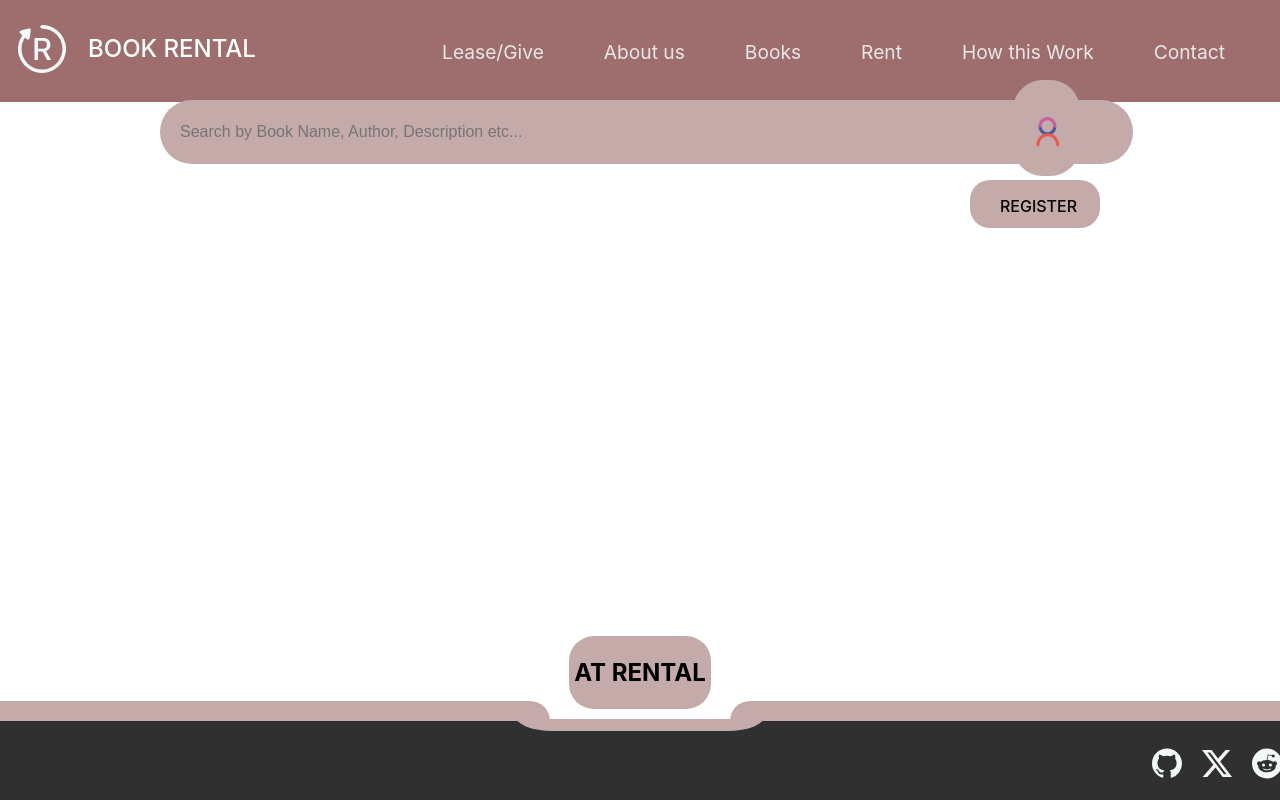
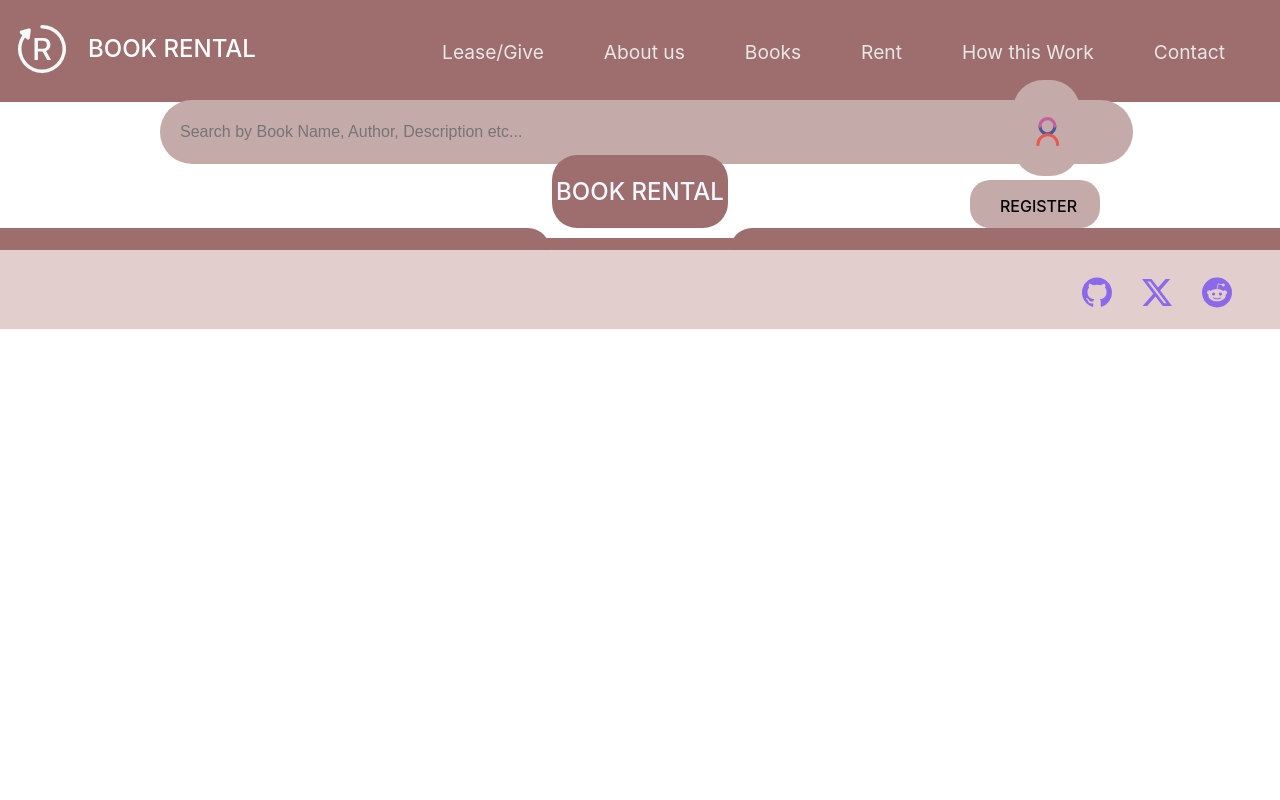
Before and after one commit to Vipulagarwal-2000/Rent-UI, a React (Create React App) app: page / in a window 1280 px wide. Built offline with nearby package versions, Linux system fonts and the light colour scheme; no server answers.

Commit message:
second commit fix header, footer and wildcard

```diff
--- a/src/components/NoRoute/NoRoute.jsx
+++ b/src/components/NoRoute/NoRoute.jsx
@@ -11,7 +11,9 @@ function NoRoute() {
   return (
     <div>
         <Header />
+        <div className="NoRoute-div">
         <h1 className="NoRoute-css"> 404 : Wrong route/Endpoint!!</h1>
+        </div>
         <Footer />
     </div>
 
--- a/src/components/NoRoute/noroute.css
+++ b/src/components/NoRoute/noroute.css
@@ -1,6 +1,11 @@
+.NoRoute-div {
+    height:60vh;
+}
+
+
 .NoRoute-css {
     font-size: 6rem;
     margin-left:300px;
-    margin-top: 300px;
+
     color: rgb(197, 170, 170);
 }
--- a/src/components/footer/Footer.jsx
+++ b/src/components/footer/Footer.jsx
@@ -1,67 +1,60 @@
 import React from "react";
-import "./common.css"
+import "./footer.css";
 
 function Footer() {
+  return (
 
-
-
-  return (
-    <div className="foot">
-    <div className="cover">
-    <div className="float"><h2>AT RENTAL</h2></div>
+    <div className="footer">
+      <div className="footer-cover">
+        <div className="footer-float">
+          <a href="./"><h2>BOOK RENTAL</h2></a>
         </div>
-  <div className="sides">
-    <div className="one"></div>
-    <div className="two"></div>
       </div>
-  <div className="bottom">
-    <div className="icon">
+      <div className="footer-sides">
+        <div className="footer-one"></div>
+        <div className="footer-two"></div>
+      </div>
+      <div className="footer-bottom">
+        <div className="footer-icon">
           <svg
             xmlns="http://www.w3.org/2000/svg"
             width="16"
             height="16"
             fill="currentColor"
-        class="bi bi-github"
+            className="bi bi-github"
             viewBox="0 0 16 16"
           >
-        <path
-          d="M8 0C3.58 0 0 3.58 0 8c0 3.54 2.29 6.53 5.47 7.59.4.07.55-.17.55-.38 0-.19-.01-.82-.01-1.49-2.01.37-2.53-.49-2.69-.94-.09-.23-.48-.94-.82-1.13-.28-.15-.68-.52-.01-.53.63-.01 1.08.58 1.23.82.72 1.21 1.87.87 2.33.66.07-.52.28-.87.51-1.07-1.78-.2-3.64-.89-3.64-3.95 0-.87.31-1.59.82-2.15-.08-.2-.36-1.02.08-2.12 0 0 .67-.21 2.2.82.64-.18 1.32-.27 2-.27s1.36.09 2 .27c1.53-1.04 2.2-.82 2.2-.82.44 1.1.16 1.92.08 2.12.51.56.82 1.27.82 2.15 0 3.07-1.87 3.75-3.65 3.95.29.25.54.73.54 1.48 0 1.07-.01 1.93-.01 2.2 0 .21.15.46.55.38A8.01 8.01 0 0 0 16 8c0-4.42-3.58-8-8-8"
-        />
+            <path d="M8 0C3.58 0 0 3.58 0 8c0 3.54 2.29 6.53 5.47 7.59.4.07.55-.17.55-.38 0-.19-.01-.82-.01-1.49-2.01.37-2.53-.49-2.69-.94-.09-.23-.48-.94-.82-1.13-.28-.15-.68-.52-.01-.53.63-.01 1.08.58 1.23.82.72 1.21 1.87.87 2.33.66.07-.52.28-.87.51-1.07-1.78-.2-3.64-.89-3.64-3.95 0-.87.31-1.59.82-2.15-.08-.2-.36-1.02.08-2.12 0 0 .67-.21 2.2.82.64-.18 1.32-.27 2-.27s1.36.09 2 .27c1.53-1.04 2.2-.82 2.2-.82.44 1.1.16 1.92.08 2.12.51.56.82 1.27.82 2.15 0 3.07-1.87 3.75-3.65 3.95.29.25.54.73.54 1.48 0 1.07-.01 1.93-.01 2.2 0 .21.15.46.55.38A8.01 8.01 0 0 0 16 8c0-4.42-3.58-8-8-8" />
           </svg>
         </div>
-    <div class="icon">
+        <div className="footer-icon">
           <svg
             xmlns="http://www.w3.org/2000/svg"
             width="30"
             height="30"
             fill="currentColor"
-        class="bi bi-twitter-x"
+            className="bi bi-twitter-x"
             viewBox="0 0 16 16"
           >
-        <path
-          d="M12.6.75h2.454l-5.36 6.142L16 15.25h-4.937l-3.867-5.07-4.425 5.07H.316l5.733-6.57L0 .75h5.063l3.495 4.633L12.601.75Zm-.86 13.028h1.36L4.323 2.145H2.865z"
-        />
+            <path d="M12.6.75h2.454l-5.36 6.142L16 15.25h-4.937l-3.867-5.07-4.425 5.07H.316l5.733-6.57L0 .75h5.063l3.495 4.633L12.601.75Zm-.86 13.028h1.36L4.323 2.145H2.865z" />
           </svg>
         </div>
-    <div class="icon">
+        <div className="footer-icon">
           <svg
             xmlns="http://www.w3.org/2000/svg"
             width="16"
             height="16"
             fill="currentColor"
-        class="bi bi-reddit"
+            clasName="bi bi-reddit"
             viewBox="0 0 16 16"
           >
-        <path
-          d="M6.167 8a.83.83 0 0 0-.83.83c0 .459.372.84.83.831a.831.831 0 0 0 0-1.661m1.843 3.647c.315 0 1.403-.038 1.976-.611a.23.23 0 0 0 0-.306.213.213 0 0 0-.306 0c-.353.363-1.126.487-1.67.487-.545 0-1.308-.124-1.671-.487a.213.213 0 0 0-.306 0 .213.213 0 0 0 0 .306c.564.563 1.652.61 1.977.61zm.992-2.807c0 .458.373.83.831.83s.83-.381.83-.83a.831.831 0 0 0-1.66 0z"
-        />
-        <path
-          d="M16 8A8 8 0 1 1 0 8a8 8 0 0 1 16 0m-3.828-1.165c-.315 0-.602.124-.812.325-.801-.573-1.9-.945-3.121-.993l.534-2.501 1.738.372a.83.83 0 1 0 .83-.869.83.83 0 0 0-.744.468l-1.938-.41a.2.2 0 0 0-.153.028.2.2 0 0 0-.086.134l-.592 2.788c-1.24.038-2.358.41-3.17.992-.21-.2-.496-.324-.81-.324a1.163 1.163 0 0 0-.478 2.224q-.03.17-.029.353c0 1.795 2.091 3.256 4.669 3.256s4.668-1.451 4.668-3.256c0-.114-.01-.238-.029-.353.401-.181.688-.592.688-1.069 0-.65-.525-1.165-1.165-1.165"
-        />
+            <path d="M6.167 8a.83.83 0 0 0-.83.83c0 .459.372.84.83.831a.831.831 0 0 0 0-1.661m1.843 3.647c.315 0 1.403-.038 1.976-.611a.23.23 0 0 0 0-.306.213.213 0 0 0-.306 0c-.353.363-1.126.487-1.67.487-.545 0-1.308-.124-1.671-.487a.213.213 0 0 0-.306 0 .213.213 0 0 0 0 .306c.564.563 1.652.61 1.977.61zm.992-2.807c0 .458.373.83.831.83s.83-.381.83-.83a.831.831 0 0 0-1.66 0z" />
+            <path d="M16 8A8 8 0 1 1 0 8a8 8 0 0 1 16 0m-3.828-1.165c-.315 0-.602.124-.812.325-.801-.573-1.9-.945-3.121-.993l.534-2.501 1.738.372a.83.83 0 1 0 .83-.869.83.83 0 0 0-.744.468l-1.938-.41a.2.2 0 0 0-.153.028.2.2 0 0 0-.086.134l-.592 2.788c-1.24.038-2.358.41-3.17.992-.21-.2-.496-.324-.81-.324a1.163 1.163 0 0 0-.478 2.224q-.03.17-.029.353c0 1.795 2.091 3.256 4.669 3.256s4.668-1.451 4.668-3.256c0-.114-.01-.238-.029-.353.401-.181.688-.592.688-1.069 0-.65-.525-1.165-1.165-1.165" />
           </svg>
         </div>
       </div>
     </div>
+
   );
 }
 
--- a/src/components/footer/common.css
+++ /dev/null
@@ -1,64 +0,0 @@
-.bottom {
-    background-color: rgb(49, 48, 48);
-    display: flex;
-    flex-direction: row;
-    justify-content: flex-end;
-    gap: 20px;
-    padding: 0px;
-  }
-
-  .icon {
-    color: rgb(237, 233, 233);
-  }
-
-  .one {
-    display: inline-block;
-    width: 43%;
-    height: 20px;
-    background-color: rgb(197, 170, 170);
-    border-top-right-radius: 25px;
-  }
-  .two {
-    display: inline-block;
-    width: 43%;
-    height: 20px;
-    background-color: rgb(197, 170, 170);
-    border-top-left-radius: 25px;
-  }
-
-  .sides {
-    display: flex;
-    justify-content: space-between;
-  }
-
-  .float {
-    background-color: rgb(197, 170, 170);
-    width: 60%;
-    text-align: center;
-    position: relative;
-    margin: 8px auto;
-    padding: 2px;
-    border-radius: 25px;
-  }
-
-  .cover {
-    width: 18%;
-    margin: 0 auto;
-    position: relative;
-    top: 30px;
-    padding: 2px 10px;
-
-    border-bottom: solid 12px rgb(197, 170, 170);
-
-    border-radius: 15%;
-  }
-
-  .foot {
-    position:absolute;
-    bottom:0;
-    width: 100%;
-  }
-
-  svg {
-    color: rgb(6, 102, 185);
-  }
--- /dev/null
+++ b/src/components/footer/footer.css
@@ -0,0 +1,91 @@
+body {
+  margin: 0;
+  display: flex;
+  flex-direction: column;
+  min-height: 100vh;
+}
+
+
+
+.footer {
+  width: 100%;
+  display: flex;
+  flex-direction: column;
+  justify-content: flex-end;
+}
+
+.footer-cover {
+  width: 18%;
+  margin: 0 auto;
+  position: relative;
+  top: 22px;
+  padding: 2px 10px;
+  border-bottom: solid 12px rgb(158, 110, 110);
+  border-radius: 15%;
+}
+
+  .footer-float {
+    background-color: rgb(158, 110, 110);
+    width: 75%;
+    text-align: center;
+    position: relative;
+    margin: 8px auto;
+    padding: 2px;
+    border-radius: 25px;
+  }
+
+  .footer-float a {
+
+    color: aliceblue;
+    text-decoration: none;
+
+  }
+
+  .footer-float a:hover {
+    color: rgb(105, 235, 146);
+    text-decoration: none;
+
+  }
+
+  .footer-float a h2 {
+    font-weight: 500;
+  }
+  .footer-one {
+    display: inline-block;
+    width: 43%;
+    height: 22px;
+    background-color: rgb(158, 110, 110);
+    border-top-right-radius: 25px;
+  }
+
+  .footer-two {
+    display: inline-block;
+    width: 43%;
+    height: 22px;
+    background-color: rgb(158, 110, 110);
+    border-top-left-radius: 25px;
+  }
+
+  .footer-sides {
+    display: flex;
+    justify-content: space-between;
+  }
+
+  .footer-bottom {
+    background-color: rgba(167, 106, 98, 0.327);
+    display: flex;
+    flex-direction: row;
+    justify-content: flex-end;
+    padding-right: 50px;
+    gap:30px;
+
+
+
+  }
+
+
+
+  .footer-icon svg {
+    color: rgb(138, 105, 235);
+
+  }
--- a/src/components/header/Header.jsx
+++ b/src/components/header/Header.jsx
@@ -1,5 +1,6 @@
 import React from "react"; //for using jsx
 import "./header.css";
+import MenuItem from "./Menu/MenuItem";
 
 function Header() {
   return (
@@ -26,24 +27,13 @@ function Header() {
           </div>
         </div>
         <div className="header-right">
-          <span class="header-menu">
-            <a href="/lease">Lease/Give</a>
-          </span>
-          <span className="header-menu">
-            <a href="/about">About us</a>
-          </span>
-          <span className="header-menu">
-            <a href="/about">Books</a>
-          </span>
-          <span className="header-menu">
-            <a href="/rent">Rent</a>
-          </span>
-          <span className="header-menu">
-            <a href="/how">How this Work</a>
-          </span>
-          <span className="header-menu">
-            <a href="/contact">Contact</a>
-          </span>
+        <MenuItem link="/lease" text="Lease/Give" />
+        <MenuItem link="/about" text="About us" />
+        <MenuItem link="/about" text="Books" />
+        <MenuItem link="/rent" text="Rent" />
+        <MenuItem link="/how" text="How this Work" />
+        <MenuItem link="/contact" text="Contact" />
+
         </div>
       </div>
     </div>
--- /dev/null
+++ b/src/components/header/Menu/MenuItem.jsx
@@ -0,0 +1,14 @@
+import React from "react"; //for using jsx
+import "../header.css";
+
+function MenuItem(props) {
+    return (
+        <span class="header-menu">
+            <a href={props.link}>{props.text}</a>
+          </span>
+
+    );
+
+}
+
+export default MenuItem;
```
Lines whose indentation alone changed are shown as unchanged.
